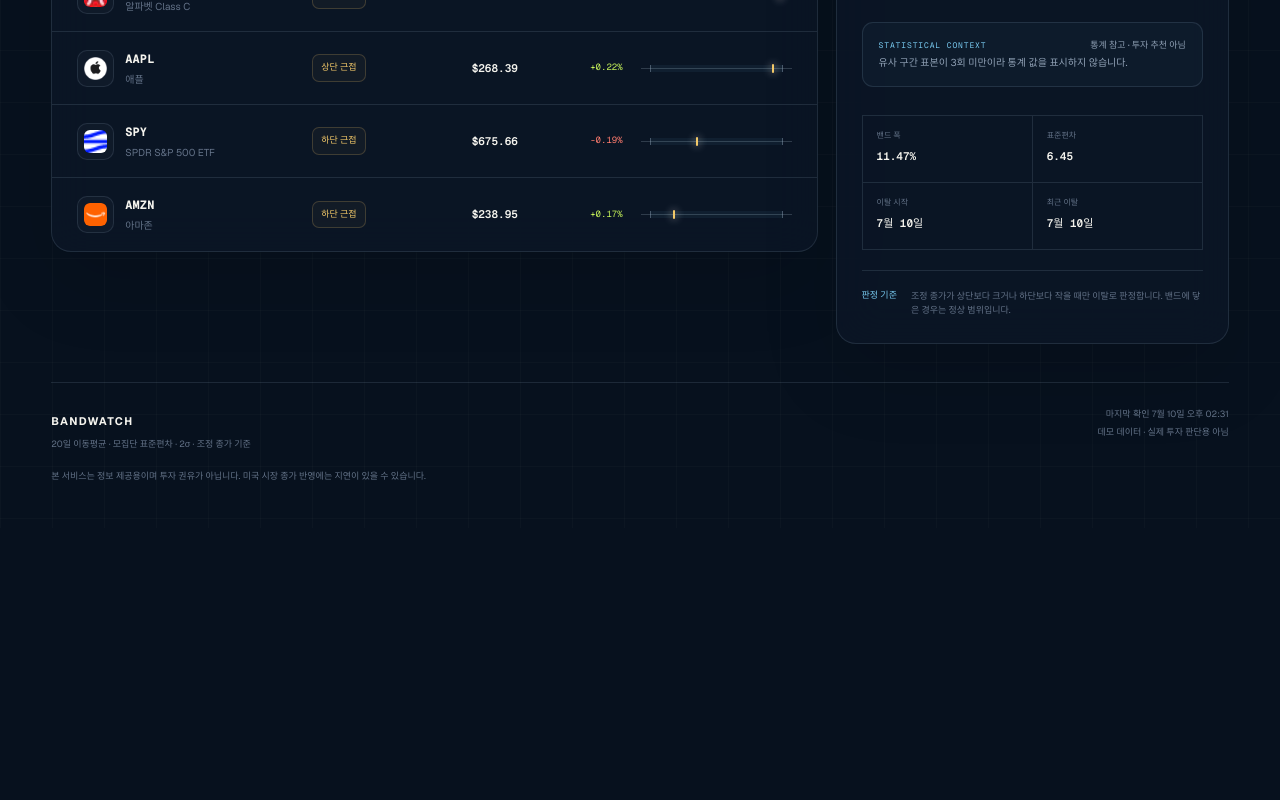
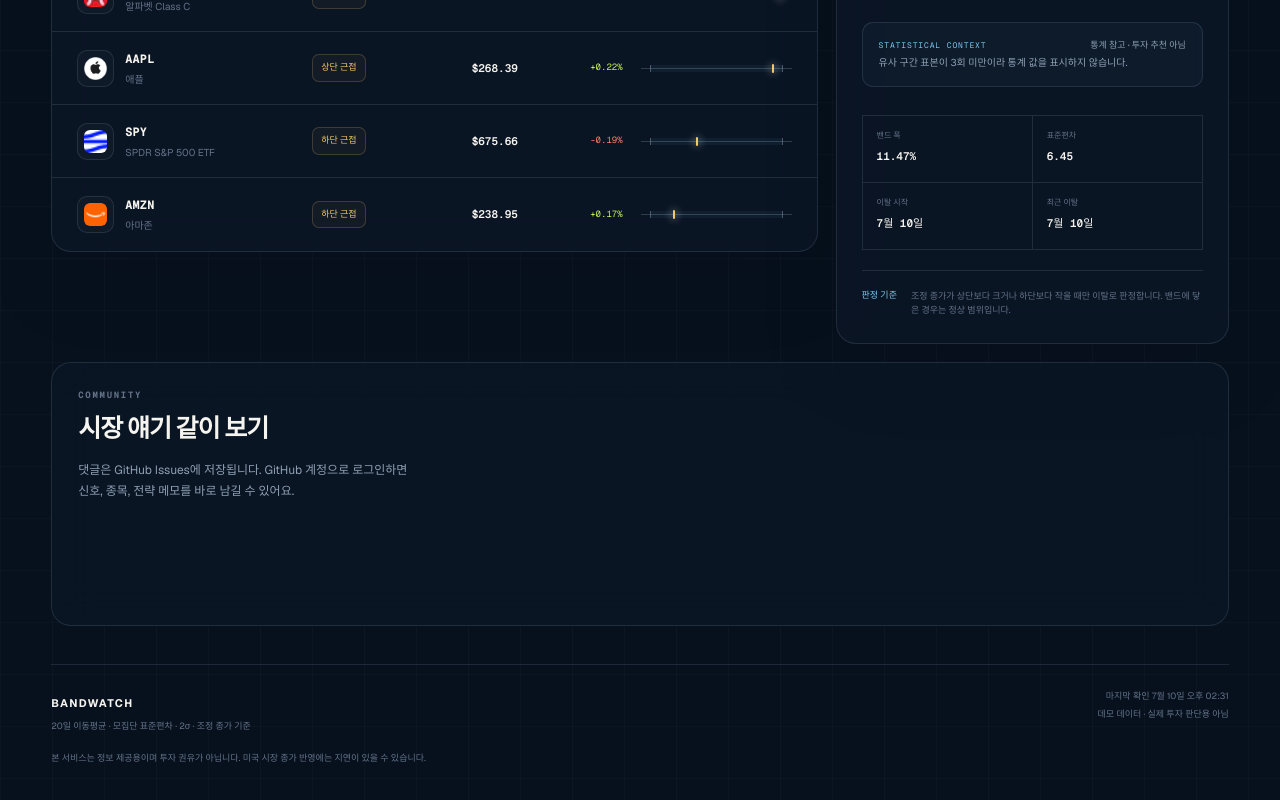
Before and after one commit to notoow/bollinger-Band-Tracker, a Next.js app: page / in a window 1280 px wide. Shown: the part 1458-2258 px from the top of the page. Before the commit the page ends 1986 px from the top, so only its background shows below. Built offline with nearby package versions, Linux system fonts and the light colour scheme.

Commit message:
Add issue-based community comments

```diff
--- a/app/components/BandDashboard.tsx
+++ b/app/components/BandDashboard.tsx
@@ -259,6 +259,42 @@
   return <canvas ref={canvasRef} className="history-canvas" aria-label="최근 90거래일 볼린저밴드 차트" role="img" />;
 }
 
+function CommunityComments() {
+  const containerRef = useRef<HTMLDivElement>(null);
+
+  useEffect(() => {
+    const container = containerRef.current;
+    if (!container) return;
+
+    container.innerHTML = "";
+
+    const script = document.createElement("script");
+    script.src = "https://utteranc.es/client.js";
+    script.async = true;
+    script.crossOrigin = "anonymous";
+    script.setAttribute("repo", "notoow/bollinger-Band-Tracker");
+    script.setAttribute("issue-term", "pathname");
+    script.setAttribute("label", "community");
+    script.setAttribute("theme", "github-dark");
+
+    container.appendChild(script);
+  }, []);
+
+  return (
+    <section className="community-panel" id="community">
+      <div className="community-copy">
+        <p className="section-kicker">COMMUNITY</p>
+        <h2>시장 얘기 같이 보기</h2>
+        <p>
+          댓글은 GitHub Issues에 저장됩니다. GitHub 계정으로 로그인하면 신호, 종목, 전략 메모를
+          바로 남길 수 있어요.
+        </p>
+      </div>
+      <div className="comments-box" ref={containerRef} />
+    </section>
+  );
+}
+
 export function BandDashboard() {
   const [payload, setPayload] = useState<MarketPayload | null>(null);
   const [loading, setLoading] = useState(true);
@@ -267,7 +303,9 @@
   const [selectedSymbol, setSelectedSymbol] = useState<string | null>(null);
   const [filter, setFilter] = useState<FilterKey>("ALL");
   const [query, setQuery] = useState("");
-  const [alertsEnabled, setAlertsEnabled] = useState(false);
+  const [alertsEnabled, setAlertsEnabled] = useState(
+    () => typeof window !== "undefined" && window.localStorage.getItem("bandwatch-alerts") === "on",
+  );
   const [toast, setToast] = useState<string | null>(null);
 
   const load = useCallback(async (manual = false) => {
@@ -304,14 +342,13 @@
   }, []);
 
   useEffect(() => {
-    void load();
+    const firstLoad = window.setTimeout(() => void load(), 0);
     const interval = window.setInterval(() => void load(), 15 * 60 * 1000);
-    return () => window.clearInterval(interval);
+    return () => {
+      window.clearTimeout(firstLoad);
+      window.clearInterval(interval);
+    };
   }, [load]);
-
-  useEffect(() => {
-    setAlertsEnabled(window.localStorage.getItem("bandwatch-alerts") === "on");
-  }, []);
 
   useEffect(() => {
     if (!toast) return;
@@ -662,6 +699,8 @@
         </aside>
       </section>
 
+      <CommunityComments />
+
       <footer>
         <div>
           <strong>BANDWATCH</strong>
--- a/app/globals.css
+++ b/app/globals.css
@@ -1166,6 +1166,41 @@
   line-height: 1.6;
 }
 
+.community-panel {
+  display: grid;
+  grid-template-columns: minmax(240px, 0.62fr) minmax(0, 1.38fr);
+  gap: 24px;
+  margin-top: 18px;
+  padding: 26px;
+  border: 1px solid var(--line);
+  border-radius: 20px;
+  background: rgba(11, 23, 38, 0.76);
+  backdrop-filter: blur(20px);
+}
+
+.community-copy h2 {
+  margin: 8px 0 12px;
+  font-size: 25px;
+  font-weight: 620;
+  letter-spacing: -0.04em;
+}
+
+.community-copy p:last-child {
+  max-width: 360px;
+  margin: 0;
+  color: var(--muted);
+  font-size: 12px;
+  line-height: 1.75;
+}
+
+.comments-box {
+  min-height: 210px;
+}
+
+.comments-box iframe {
+  color-scheme: dark;
+}
+
 footer {
   display: grid;
   grid-template-columns: 1fr auto;
@@ -1252,6 +1287,10 @@
   .detail-panel > * {
     max-width: 700px;
     margin-inline: auto;
+  }
+
+  .community-panel {
+    grid-template-columns: 1fr;
   }
 }
 
--- a/package.json
+++ b/package.json
@@ -12,7 +12,7 @@
     "start": "vinext start",
     "data:refresh": "node scripts/generate-market-data.mjs",
     "test": "npm run build && node --test tests/bollinger.test.mjs tests/rendered-html.test.mjs",
-    "lint": "eslint . --ignore-pattern dist --ignore-pattern .next",
+    "lint": "eslint . --ignore-pattern dist --ignore-pattern dist-pages --ignore-pattern .next",
     "db:generate": "drizzle-kit generate"
   },
   "dependencies": {
--- a/static/src/BandDashboard.tsx
+++ b/static/src/BandDashboard.tsx
@@ -278,6 +278,42 @@
   );
 }
 
+function CommunityComments() {
+  const containerRef = useRef<HTMLDivElement>(null);
+
+  useEffect(() => {
+    const container = containerRef.current;
+    if (!container) return;
+
+    container.innerHTML = "";
+
+    const script = document.createElement("script");
+    script.src = "https://utteranc.es/client.js";
+    script.async = true;
+    script.crossOrigin = "anonymous";
+    script.setAttribute("repo", "notoow/bollinger-Band-Tracker");
+    script.setAttribute("issue-term", "pathname");
+    script.setAttribute("label", "community");
+    script.setAttribute("theme", "github-dark");
+
+    container.appendChild(script);
+  }, []);
+
+  return (
+    <section className="community-panel" id="community">
+      <div className="community-copy">
+        <p className="section-kicker">COMMUNITY</p>
+        <h2>시장 얘기 같이 보기</h2>
+        <p>
+          댓글은 GitHub Issues에 저장됩니다. GitHub 계정으로 로그인하면 신호, 종목, 전략 메모를
+          바로 남길 수 있어요.
+        </p>
+      </div>
+      <div className="comments-box" ref={containerRef} />
+    </section>
+  );
+}
+
 const marketDataUrl = `${import.meta.env.BASE_URL}data/market.json`;
 
 export function BandDashboard() {
@@ -288,7 +324,9 @@
   const [selectedSymbol, setSelectedSymbol] = useState<string | null>(null);
   const [filter, setFilter] = useState<FilterKey>("ALL");
   const [query, setQuery] = useState("");
-  const [alertsEnabled, setAlertsEnabled] = useState(false);
+  const [alertsEnabled, setAlertsEnabled] = useState(
+    () => typeof window !== "undefined" && window.localStorage.getItem("bandwatch-alerts") === "on",
+  );
   const [toast, setToast] = useState<string | null>(null);
 
   const load = useCallback(async (manual = false) => {
@@ -325,14 +363,13 @@
   }, []);
 
   useEffect(() => {
-    void load();
+    const firstLoad = window.setTimeout(() => void load(), 0);
     const interval = window.setInterval(() => void load(), 15 * 60 * 1000);
-    return () => window.clearInterval(interval);
+    return () => {
+      window.clearTimeout(firstLoad);
+      window.clearInterval(interval);
+    };
   }, [load]);
-
-  useEffect(() => {
-    setAlertsEnabled(window.localStorage.getItem("bandwatch-alerts") === "on");
-  }, []);
 
   useEffect(() => {
     if (!toast) return;
@@ -692,6 +729,8 @@
         </aside>
       </section>
 
+      <CommunityComments />
+
       <footer>
         <div>
           <strong>BANDWATCH</strong>
--- a/static/src/styles.css
+++ b/static/src/styles.css
@@ -1187,6 +1187,41 @@
   line-height: 1.6;
 }
 
+.community-panel {
+  display: grid;
+  grid-template-columns: minmax(240px, 0.62fr) minmax(0, 1.38fr);
+  gap: 24px;
+  margin-top: 18px;
+  padding: 26px;
+  border: 1px solid var(--line);
+  border-radius: 20px;
+  background: rgba(11, 23, 38, 0.76);
+  backdrop-filter: blur(20px);
+}
+
+.community-copy h2 {
+  margin: 8px 0 12px;
+  font-size: 25px;
+  font-weight: 620;
+  letter-spacing: -0.04em;
+}
+
+.community-copy p:last-child {
+  max-width: 360px;
+  margin: 0;
+  color: var(--muted);
+  font-size: 12px;
+  line-height: 1.75;
+}
+
+.comments-box {
+  min-height: 210px;
+}
+
+.comments-box iframe {
+  color-scheme: dark;
+}
+
 footer {
   display: grid;
   grid-template-columns: 1fr auto;
@@ -1273,6 +1308,10 @@
   .detail-panel > * {
     max-width: 700px;
     margin-inline: auto;
+  }
+
+  .community-panel {
+    grid-template-columns: 1fr;
   }
 }
 
```
Also changed, not shown: 1 other file (tests, documents, lock files or other folders).
